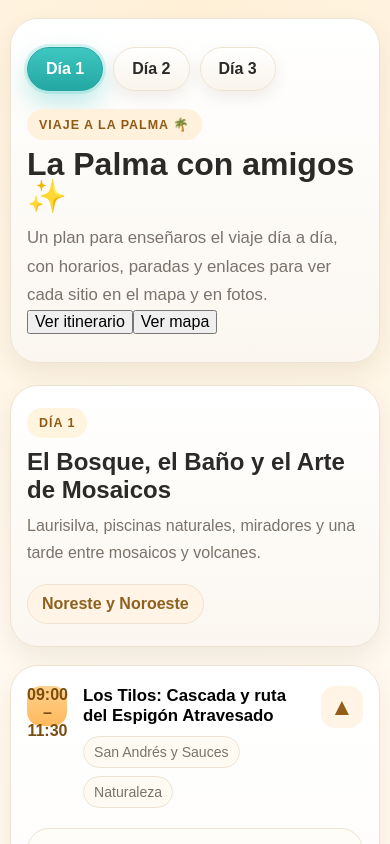
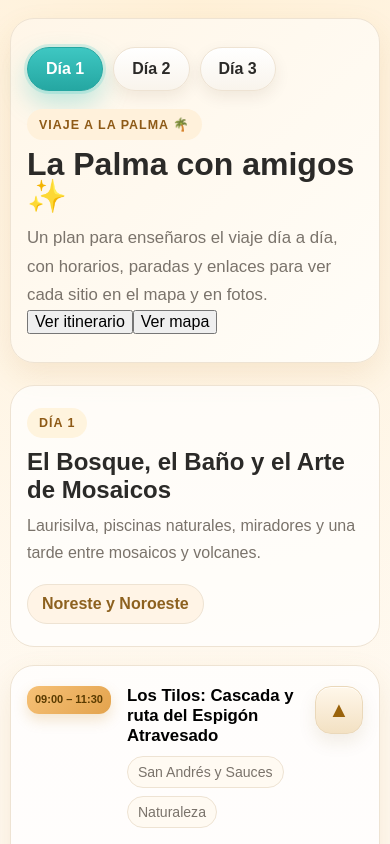
Before and after one commit to aniram115-commits/Viaje-La-Palma, a Next.js app: page / in a window 390 px wide. Shown: the top 844 px of the page. Built offline with nearby package versions, Linux system fonts and the light colour scheme.

Commit message:
Add files via upload

```diff
--- a/app/globals.css
+++ b/app/globals.css
@@ -208,14 +208,16 @@ button {
 }
 
 .stop-number {
-  width: 46px;
-  height: 46px;
-  border-radius: 16px;
-  background: linear-gradient(180deg, #ffd18c, #ffb95d);
-  color: #7a4d10;
-  display: grid;
-  place-items: center;
+  background: linear-gradient(135deg, #f6c177, #e3a34d);
+  color: #5a3b00;
   font-weight: 800;
+  font-size: 12px;
+  border-radius: 14px;
+  padding: 8px 10px;
+  min-width: 84px;
+  text-align: center;
+  box-shadow: 0 6px 14px rgba(200, 140, 40, 0.22);
+  line-height: 1.25;
   flex-shrink: 0;
 }
 
@@ -248,15 +250,28 @@ button {
 }
 
 .chevron {
-  width: 42px;
-  height: 42px;
-  border-radius: 14px;
-  background: var(--paper-2);
-  color: #915d18;
+  width: 52px;
+  height: 52px;
+  border-radius: 16px;
+  background: linear-gradient(180deg, #fff7ea, #f3e1c3);
+  color: #9a630b;
   display: grid;
   place-items: center;
-  font-size: 1.5rem;
+  font-size: 1.35rem;
+  font-weight: 800;
   flex-shrink: 0;
+  border: 1px solid #ead8ba;
+  box-shadow:
+    0 8px 18px rgba(120, 85, 20, 0.10),
+    inset 0 1px 0 rgba(255,255,255,0.7);
+  transition: transform 0.2s ease, box-shadow 0.2s ease, background 0.2s ease;
+}
+
+.chevron:hover {
+  transform: translateY(-1px);
+  box-shadow:
+    0 12px 22px rgba(120, 85, 20, 0.16),
+    0 0 0 3px rgba(246, 177, 90, 0.14);
 }
 
 .stop-content {
@@ -356,15 +371,9 @@ button {
 
   .hero,
   .day-summary,
-.stop-card {
-  background: linear-gradient(180deg, #ffffff, #fbf7f0);
-  border: 1px solid var(--line);
-  border-radius: 28px;
-  overflow: hidden;
-
-  box-shadow:
-    0 10px 24px rgba(60, 40, 10, 0.08);
-}
+  .stop-card {
+    border-radius: 24px;
+  }
 
   .hero,
   .day-summary,
@@ -376,12 +385,14 @@ button {
 
   .stop-trigger {
     gap: 12px;
+    align-items: flex-start;
   }
 
   .stop-number {
-    width: 40px;
-    height: 40px;
-    border-radius: 14px;
+    min-width: 72px;
+    font-size: 11px;
+    padding: 7px 8px;
+    border-radius: 12px;
   }
 
   .stop-trigger h3 {
@@ -391,9 +402,20 @@ button {
   .actions a {
     width: 100%;
   }
+
+  .chevron {
+    width: 48px;
+    height: 48px;
+  }
 }
 
 .day-section {
   scroll-margin-top: 24px;
   margin-top: 22px;
 }
+
+.active-card {
+  box-shadow:
+    0 16px 32px rgba(180, 120, 40, 0.12),
+    0 0 0 3px rgba(246, 177, 90, 0.10);
+}
```
